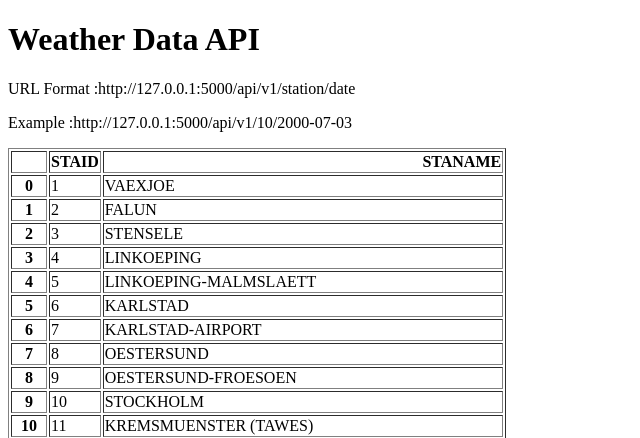
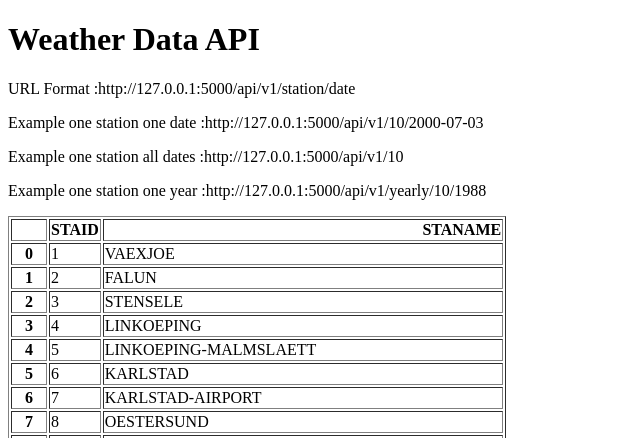
Before and after one commit to hariharandevarajs/App_6_Weather_API, a Flask app: page / in a window 1280 px wide. Shown: the top 438 px of the page, without its empty margins (0-640 px from the left). Run offline with Flask 3, Linux system fonts and the light colour scheme.

Commit message:
Add end poinds to URL and one station one year all data

```diff
--- a/main.py
+++ b/main.py
@@ -144,6 +144,43 @@ Next  Student project there in student_project.py just workout
 then we show the station.txt file to frontend like table format
 """
 
+# from flask import Flask,render_template
+# import pandas as pd
+#
+# app = Flask(__name__)
+#
+#
+# # variable = "hi how are you"
+# staions=pd.read_csv("data-small/stations.txt",skiprows=17)
+# # if you want customized columns go with this step
+#
+# staions = staions[["STAID","STANAME                                 "]]
+#
+#
+#
+# @app.route("/")
+# def home():
+#     # return render_template("home.html",data=variable)
+#     return render_template("home.html", data=staions.to_html())
+# @app.route("/api/v1/<station>/<date>")
+# def About(station,date):
+#     filename="data-small/TG_STAID"+ str(station).zfill(6)+".txt"
+#     df=pd.read_csv(filename,skiprows=20,parse_dates=['    DATE'])
+#     temperature = df.loc[df['    DATE']==date]['   TG'].squeeze() /10
+#     station_name=staions.loc[staions['STAID']==int(station)]["STANAME                                 "].squeeze()
+#     # we get some type error bczs STAID - is numeric come from txt.file
+#     # station is string so we need to convert as int thats it error solved we got the output
+#
+#     return {"station":station,
+#             "station_name":station_name,
+#             "date":date,
+#             "template":temperature}
+# if __name__ == "__main__":
+#     app.run(debug=True)
+
+"""
+URL Endpoints for All Data and Annual Data
+"""
 from flask import Flask,render_template
 import pandas as pd
 
@@ -175,5 +212,24 @@ def About(station,date):
             "station_name":station_name,
             "date":date,
             "template":temperature}
+@app.route("/api/v1/<station>")
+def onestation_alldates(station):
+    filename = "data-small/TG_STAID" + str(station).zfill(6) + ".txt"
+    df = pd.read_csv(filename, skiprows=20, parse_dates=['    DATE'])
+    result= df.to_dict(orient='records')
+    #if we didnt enter orient='records' we get output ,
+    # if you want clear format use this orient record
+    return result
+
+@app.route("/api/v1/yearly/<station>/<year>")
+def onestation_oneyear(station,year):
+    filename = "data-small/TG_STAID" + str(station).zfill(6) + ".txt"
+    df = pd.read_csv(filename, skiprows=20) #here parse date comes like numeric so we romve here
+    df['    DATE']=df['    DATE'].astype(str)
+    result= df[df['    DATE'].str.startswith(str(year))].to_dict(orient='records')
+    return result
+
+
+
 if __name__ == "__main__":
     app.run(debug=True)
--- a/templates/home.html
+++ b/templates/home.html
@@ -1,3 +1,19 @@
+<!--<!DOCTYPE html>-->
+<!--<html lang="en">-->
+<!--<head>-->
+<!--    <meta charset="UTF-8">-->
+<!--    <title>Weather Data API</title>-->
+<!--</head>-->
+<!--<body>-->
+<!--    <h1>Weather Data API</h1>-->
+<!--    <p>URL Format :http://127.0.0.1:5000/api/v1/station/date</p>-->
+<!--    <p>Example :http://127.0.0.1:5000/api/v1/10/2000-07-03</p>-->
+<!--&lt;!&ndash;    here after we are going to show the statioin ID and Name to user in frontend &ndash;&gt;-->
+<!--&lt;!&ndash;    <p>{{data}}</p>&ndash;&gt;-->
+<!--    <p>{{data | safe }}</p>-->
+<!--</body>-->
+<!--</html>-->
+<!--Change for one station multiple dates format-->
 <!DOCTYPE html>
 <html lang="en">
 <head>
@@ -7,9 +23,9 @@
 <body>
     <h1>Weather Data API</h1>
     <p>URL Format :http://127.0.0.1:5000/api/v1/station/date</p>
-    <p>Example :http://127.0.0.1:5000/api/v1/10/2000-07-03</p>
-<!--    here after we are going to show the statioin ID and Name to user in frontend -->
-<!--    <p>{{data}}</p>-->
+    <p>Example one station one date :http://127.0.0.1:5000/api/v1/10/2000-07-03</p>
+    <p>Example one station all dates :http://127.0.0.1:5000/api/v1/10</p>
+    <p>Example one station one year :http://127.0.0.1:5000/api/v1/yearly/10/1988</p>
     <p>{{data | safe }}</p>
 </body>
 </html>
```
